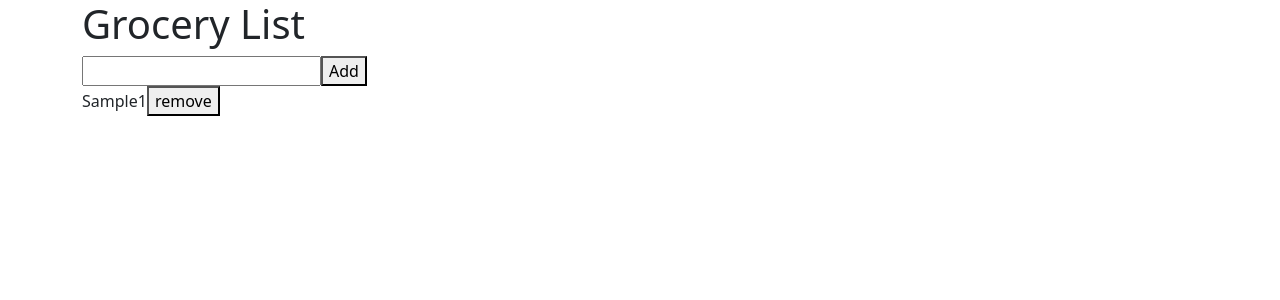
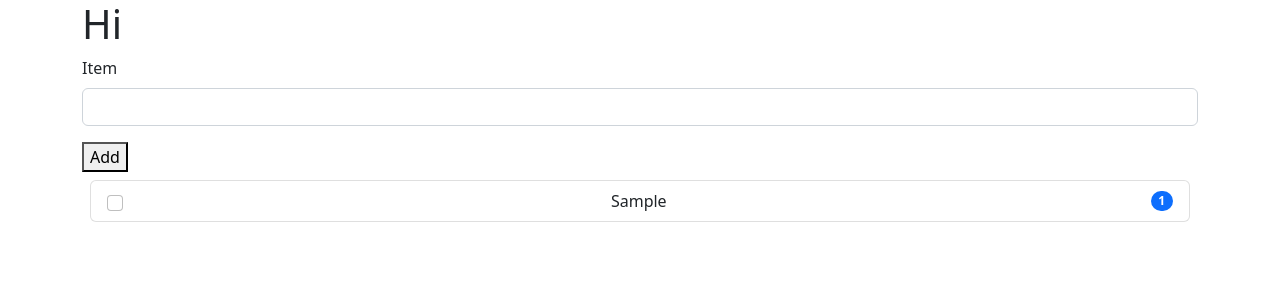
Before and after one commit to jamesmyose/simmer, a React (Create React App) app in the folder simmer-app/: page / in a window 1280 px wide. Both pictures are taken after typing "Sample" into the empty fields and a click on the button "Add". Shown: the top 300 px of the page. Built offline with nearby package versions, Linux system fonts and the light colour scheme.

Commit message:
added functionality for quantity

```diff
--- a/simmer-app/src/components/groceryList.tsx
+++ b/simmer-app/src/components/groceryList.tsx
@@ -3,7 +3,13 @@ import { useState } from "react";
 import { v4 as uuidv4 } from "uuid";
 
 function GroceryList() {
-    const [item, setItem] = useState({ id: "", name: "", quantity: 0 });
+    const [item, setItem] = useState({
+        id: "",
+        name: "",
+        quantity: 0,
+        quantityType: "",
+        complete: false,
+    });
     const [list, setList]: any = useState([]);
 
     /** Event hanlder for add button on the grocery list
@@ -25,7 +31,13 @@ function GroceryList() {
                 setList([...list, item]);
             }
 
-            setItem({ id: "", name: "", quantity: 0 });
+            setItem({
+                id: "",
+                name: "",
+                quantity: 0,
+                quantityType: "",
+                complete: false,
+            });
         }
     };
 
@@ -39,6 +51,8 @@ function GroceryList() {
             id: uuidv4(),
             name: e.target.value,
             quantity: 1,
+            quantityType: "",
+            complete: false,
         });
     };
 
@@ -50,24 +64,62 @@ function GroceryList() {
         setList((list: []) => list.filter((_, i) => i !== index));
     };
 
+    const handleCheckboxChange = (index: number) => {
+        const newList = [...list];
+        newList[index].complete = !newList[index].complete;
+        setList(newList);
+    };
+
     return (
         <React.Fragment>
-            <h1>Grocery List</h1>
+            <h1>Hi</h1>
             <form onSubmit={handleAdd}>
-                <input value={item.name} onChange={handleChange}></input>
+                <div className="mb-3">
+                    <label
+                        htmlFor="exampleFormControlInput1"
+                        className="form-label"
+                    >
+                        Item
+                    </label>
+                    <input
+                        value={item.name}
+                        onChange={handleChange}
+                        className="form-control"
+                        // type="email"
+                        // className="form-control"
+                        // id="exampleFormControlInput1"
+                        // placeholder="name@example.com"
+                    />
+                </div>
                 <button type="submit">Add</button>
             </form>
-            {list.map((item: any, index: number) => {
-                return (
-                    <div key={item.id}>
-                        <label>{item.name}</label>
-                        <label>{item.quantity}</label>
-                        <button onClick={() => handleRemove(index)}>
-                            remove
-                        </button>
-                    </div>
-                );
-            })}
+            <ul className="list-group m-2">
+                {list.map((item: any, index: number) => {
+                    return (
+                        <li className="list-group-item d-flex justify-content-between align-items-center">
+                            <input
+                                className="form-check-input me-1"
+                                type="checkbox"
+                                id={item.id}
+                                checked={item.complete}
+                                onChange={() => handleCheckboxChange(index)}
+                            ></input>
+                            {item.name}
+                            <span className="badge bg-primary rounded-pill">
+                                {item.quantity}
+                                {() => {
+                                    if (item.quantityType) {
+                                        return " " + item.quantityType;
+                                    }
+                                }}
+                            </span>
+                            {/* <button onClick={() => handleRemove(index)}>
+                                remove
+                            </button> */}
+                        </li>
+                    );
+                })}
+            </ul>
         </React.Fragment>
     );
 }
--- a/simmer-app/src/components/item.tsx
+++ b/simmer-app/src/components/item.tsx
@@ -4,6 +4,8 @@ interface ItemProps {
     id: string;
     name: string;
     quantity: number;
+    quantityType: string;
+    complete: false;
 }
 
 function Item({ id, name, quantity }: ItemProps) {
```
Also changed, not shown: simmer-app/src/components/recipe.tsx (added, +13 -0 lines).
